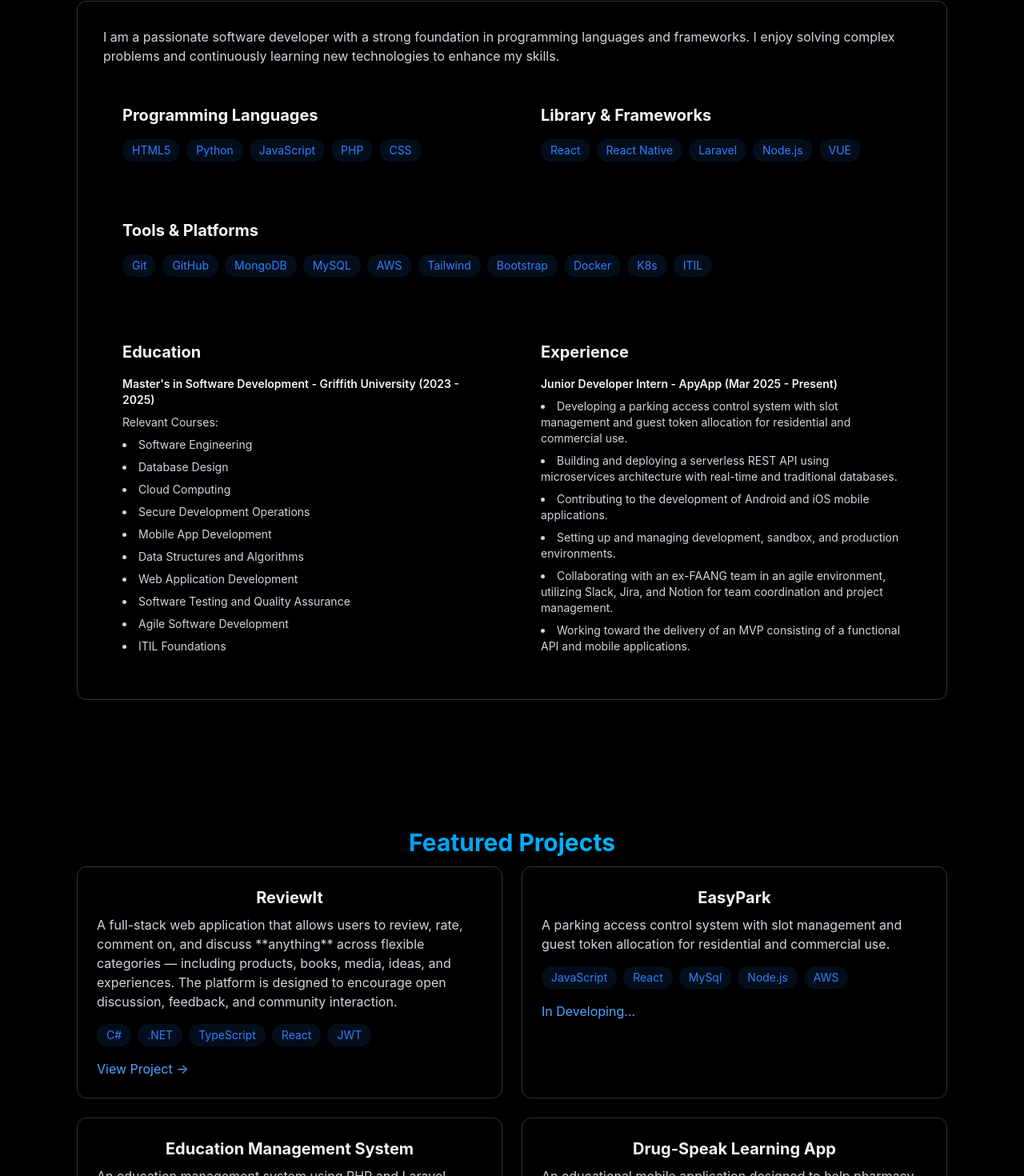
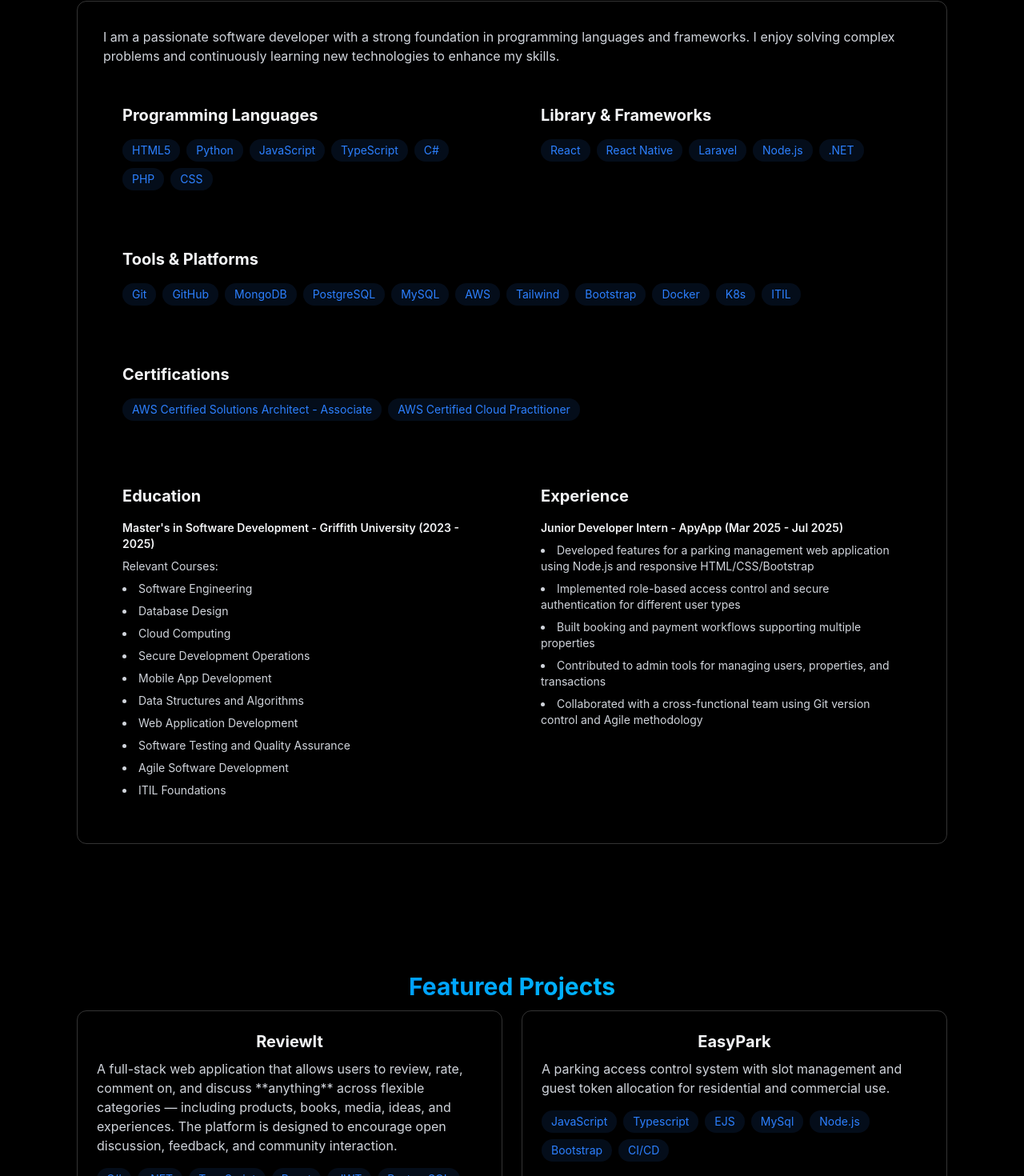
Before and after one commit to Chao-777/Chao-Portfolio, a React (Vite) app: page / in a window 1280 px wide. Shown: the part 993-2463 px from the top of the page at 80% size. Built offline with nearby package versions, Linux system fonts and the light colour scheme.

Commit message:
Updated my portfolio

```diff
--- a/src/components/sections/About.jsx
+++ b/src/components/sections/About.jsx
@@ -5,6 +5,8 @@ export const About = () => {
       { name: 'HTML5' },
       { name: 'Python' },
       { name: 'JavaScript' },
+      { name: 'TypeScript' },
+      { name: 'C#' },
       { name: 'PHP' },
       { name: 'CSS' },
    ];
@@ -14,13 +16,14 @@ export const About = () => {
       { name: 'React Native' },
       { name: 'Laravel' },
       { name: 'Node.js' },
-      { name: 'VUE' },
+      { name: '.NET' },
    ];
 
    const toolsPlatforms = [
       { name: 'Git' },
       { name: 'GitHub' },
       { name: 'MongoDB' },
+      { name: 'PostgreSQL' },
       { name: 'MySQL' },
       { name: 'AWS' },
       { name: 'Tailwind' },
@@ -28,6 +31,11 @@ export const About = () => {
       { name: 'Docker' },
       { name: 'K8s' },
       { name: 'ITIL' },
+   ];
+
+   const certifications = [
+      { name: 'AWS Certified Solutions Architect - Associate' },
+      { name: 'AWS Certified Cloud Practitioner' },
    ];
 
    return (
@@ -93,6 +101,22 @@ export const About = () => {
                      </div>
                   </div>
 
+                  <div className="rounded-xl p-6 hover:-translate-y-1 transition-all mt-6">
+                     <h3 className="text-xl font-bold mb-4 text-left">
+                        Certifications
+                     </h3>
+                     <div className="flex flex-wrap gap-2">
+                        {certifications.map((skill) => (
+                           <span
+                              key={skill.name}
+                              className="bg-blue-500/10 text-blue-500 px-3 py-1 rounded-full text-sm hover:bg-blue-500/20 hover:shadow-[0_2px_8px_rgba(59,130,246,0.2)] transition"
+                           >
+                              {skill.name}
+                           </span>
+                        ))}
+                     </div>
+                  </div>
+
                   <div className="grid grid-cols-1 md:grid-cols-2 gap-6 mt-8">
                      <div className="p-6 rounded-xl border-white/20 hover:-translate-y-1 transition-all text-left">
                         <h3 className="text-xl font-bold mb-4">
@@ -124,28 +148,21 @@ export const About = () => {
                         </h3>
                         <h4 className="text-sm font-semibold">
                            <p className="mb-2">
-                           Junior Developer Intern - ApyApp (Mar 2025 - Present)
+                           Junior Developer Intern - ApyApp (Mar 2025 - Jul 2025)
                            </p>
                         </h4>
                         <ul className="text-sm list-disc list-inside text-gray-300 space-y-2">
                            <li>
-                              Developing a parking access control system with slot management and guest token allocation for residential and commercial use.
-                           </li>
+                           Developed features for a parking management web application using Node.js and
+                           responsive HTML/CSS/Bootstrap                           </li>
                            <li>
-                              Building and deploying a serverless REST API using microservices architecture with real-time and traditional databases.
-                           </li>
+                           Implemented role-based access control and secure authentication for different user types                           </li>
                            <li>
-                              Contributing to the development of Android and iOS mobile applications.
-                           </li>
+                           Built booking and payment workflows supporting multiple properties                           </li>
                            <li>
-                              Setting up and managing development, sandbox, and production environments.
-                           </li>
+                           Contributed to admin tools for managing users, properties, and transactions                           </li>
                            <li>
-                              Collaborating with an ex-FAANG team in an agile environment, utilizing Slack, Jira, and Notion for team coordination and project management.
-                           </li>
-                           <li>
-                              Working toward the delivery of an MVP consisting of a functional API and mobile applications.
-                           </li>
+                           Collaborated with a cross-functional team using Git version control and Agile methodology                           </li>
                         </ul>
                      </div>
                   </div>
--- a/src/components/sections/Projects.jsx
+++ b/src/components/sections/Projects.jsx
@@ -19,7 +19,7 @@ export const Projects = () => {
                      A full-stack web application that allows users to review, rate, comment on, and discuss **anything** across flexible categories — including products, books, media, ideas, and experiences. The platform is designed to encourage open discussion, feedback, and community interaction.
                      </p>
                      <div className="flex flex-wrap text-left gap-2 mb-4">
-                        {["C#", ".NET", "TypeScript", "React","JWT"].map((tech,key) => (
+                        {["C#", ".NET", "TypeScript", "React","JWT", "PostgreSQL", "Tailwind", "AWS", "CI/CD"].map((tech,key) => (
                            <span
                               key={key}
                               className="bg-blue-500/10 text-blue-500 px-3 py-1 rounded-full text-sm
@@ -47,7 +47,7 @@ export const Projects = () => {
                      and guest token allocation for residential and commercial use.
                      </p>
                      <div className="flex flex-wrap text-left gap-2 mb-4">
-                        {["JavaScript", "React", "MySql", "Node.js","AWS"].map((tech,key) => (
+                        {["JavaScript", "Typescript", "EJS", "MySql", "Node.js","Bootstrap", "CI/CD"].map((tech,key) => (
                            <span
                               key={key}
                               className="bg-blue-500/10 text-blue-500 px-3 py-1 rounded-full text-sm
@@ -77,7 +77,7 @@ export const Projects = () => {
                      experience.
                      </p>
                      <div className="flex flex-wrap text-left gap-2 mb-4">
-                        {["PHP", "Laravel", "MySql", "Bootstrap"].map((tech,key) => (
+                        {["PHP", "Laravel", "MySQL", "Bootstrap", "Blade"].map((tech,key) => (
                            <span
                               key={key}
                               className="bg-blue-500/10 text-blue-500 px-3 py-1 rounded-full text-sm
--- a/vite.config.js
+++ b/vite.config.js
@@ -2,8 +2,7 @@ import { defineConfig } from 'vite'
 import react from '@vitejs/plugin-react'
 import tailwindcss from '@tailwindcss/vite'
 
-// https://vite.dev/config/
 export default defineConfig({
   plugins: [react(), tailwindcss()],
-  base: '/',
+  base: '/Chao-Portfolio/',
 })
```
